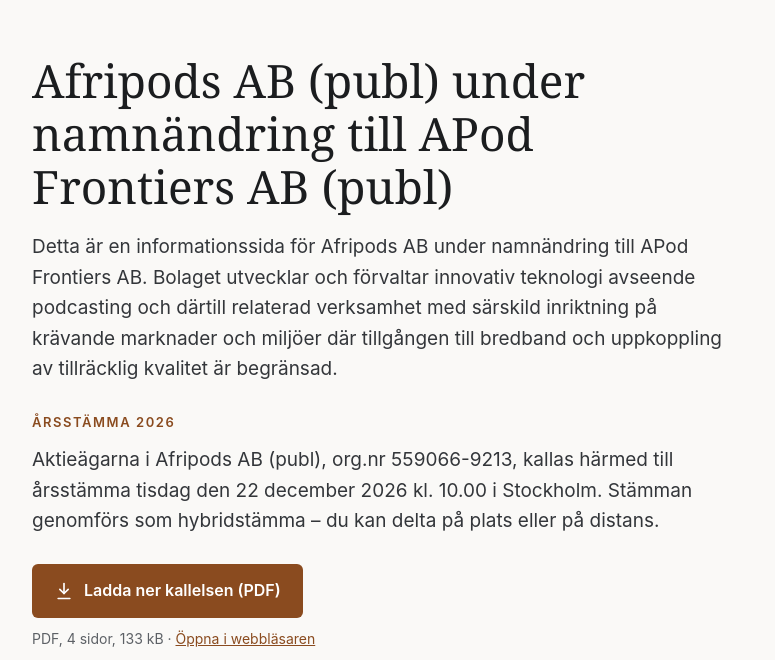
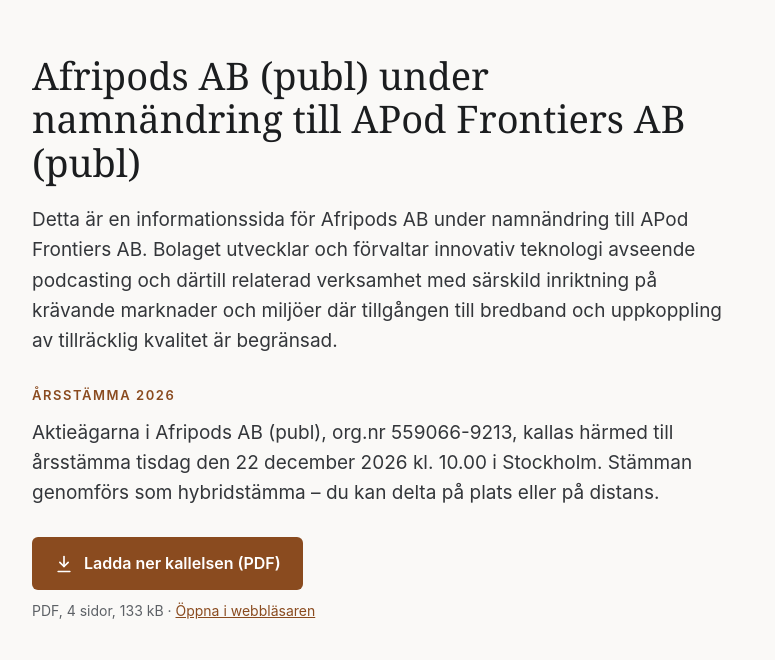
Before and after one commit to lvlsgroup/apodfrontiers, a plain HTML site: page index.html in a window 1280 px wide. Shown: the part 68-728 px from the top of the page, without its empty margins (252-1027 px from the left). Drawn offline with Linux system fonts and the light colour scheme.

Commit message:
Adjust h1 font size in index.html

```diff
--- a/index.html
+++ b/index.html
@@ -43,7 +43,7 @@
   }
   h1 {
     font-family: Georgia, "Times New Roman", serif;
-    font-weight: 400; font-size: clamp(32px, 6vw, 46px); line-height: 1.15;
+    font-weight: 400; font-size: clamp(28px, 5vw, 38px); line-height: 1.15;
     margin: 0 0 20px;
   }
   .lead { font-size: 19px; color: #33363a; margin: 0 0 28px; }
```
